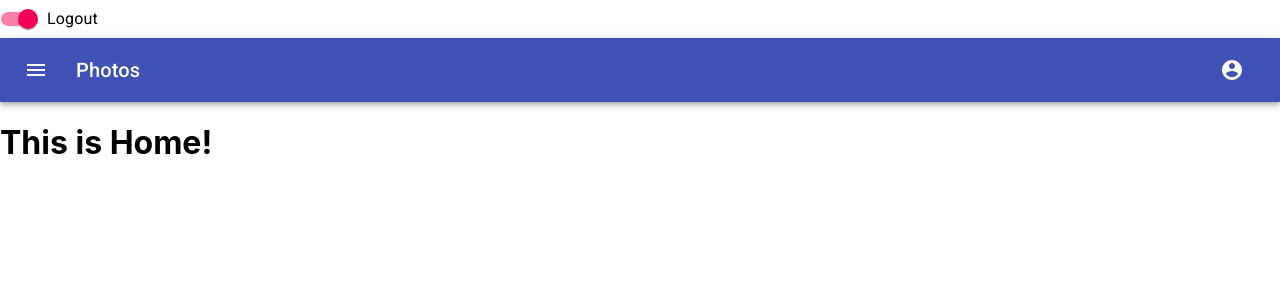
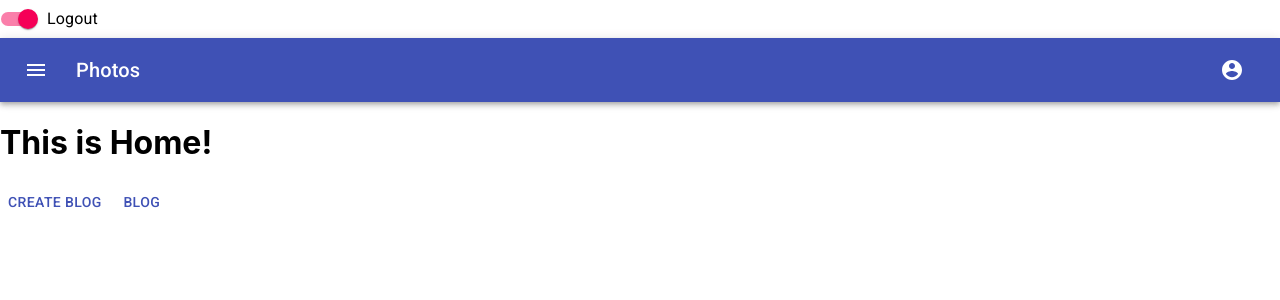
Before and after one commit to gomyway1216/helloalone, a React (Create React App) app: page / in a window 1280 px wide. Shown: the top 300 px of the page. Built offline with nearby package versions, Linux system fonts and the light colour scheme.

Commit message:
add homepage and routing

```diff
--- a/src/Page/Home.jsx
+++ /dev/null
@@ -1,11 +0,0 @@
-import React from 'react'
-
-const Home = () => {
-  return (
-    <div>
-      <h1>This is Home!</h1>
-    </div>
-  )
-}
-
-export default Home
--- /dev/null
+++ b/src/Page/HomePage.jsx
@@ -0,0 +1,19 @@
+import React from 'react';
+import PropTypes from 'prop-types';
+import { Button } from '@material-ui/core';
+
+const Home = ({ history }) => {
+  return (
+    <div>
+      <h1>This is Home!</h1>
+      <Button color="primary" onClick={() => history.push('/create')}>Create Blog</Button>
+      <Button color="primary" onClick={() => history.push('/blog')}>Blog</Button>
+    </div>
+  );
+};
+
+export default Home;
+
+Home.propTypes = {
+  history: PropTypes.object
+};
--- a/src/Routes.jsx
+++ b/src/Routes.jsx
@@ -1,14 +1,22 @@
-import React from 'react'
-import { Redirect } from 'react-router-dom'
-import { Route,  Switch } from 'react-router-dom'
-import Home from './Page/Home'
+import React from 'react';
+import {
+  Route,
+  Switch
+} from 'react-router-dom';
+import HomePage from './Page/HomePage';
+import CreateBlogPage from './Page/CreateBlogPage';
+import BlogListPage from './Page/BlogListPage';
+import RankingPage from './Page/RankingPage';
 
 const Routes = () => {
   return (
     <Switch>
-      <Route path='/' component={Home} exact></Route>
+      <Route path='/' component={HomePage} exact />
+      <Route path='/create' component={CreateBlogPage} />
+      <Route path='/blog' component={BlogListPage} />
+      <Route path='/ranking' component={RankingPage} />
     </Switch>
-  )
-}
+  );
+};
 
 export default Routes;
```
Also changed, not shown: src/App.js (+4 -5 lines).
